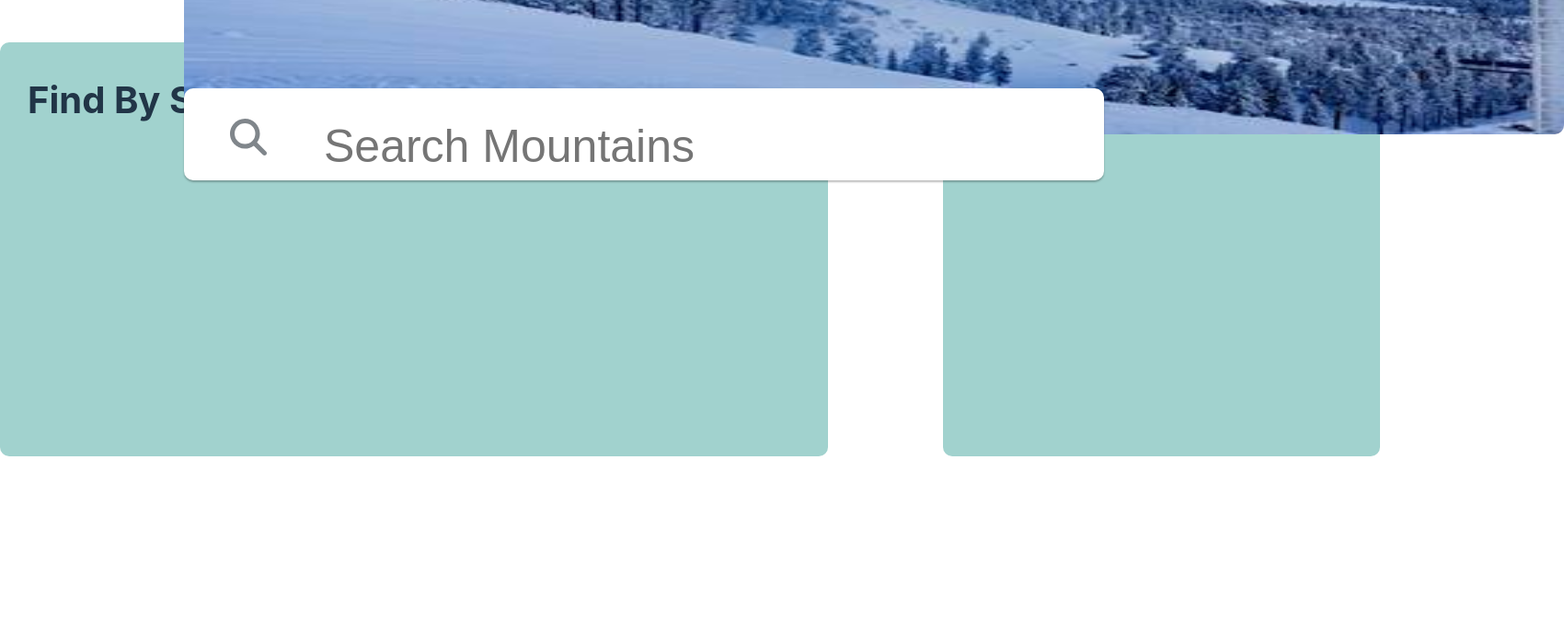
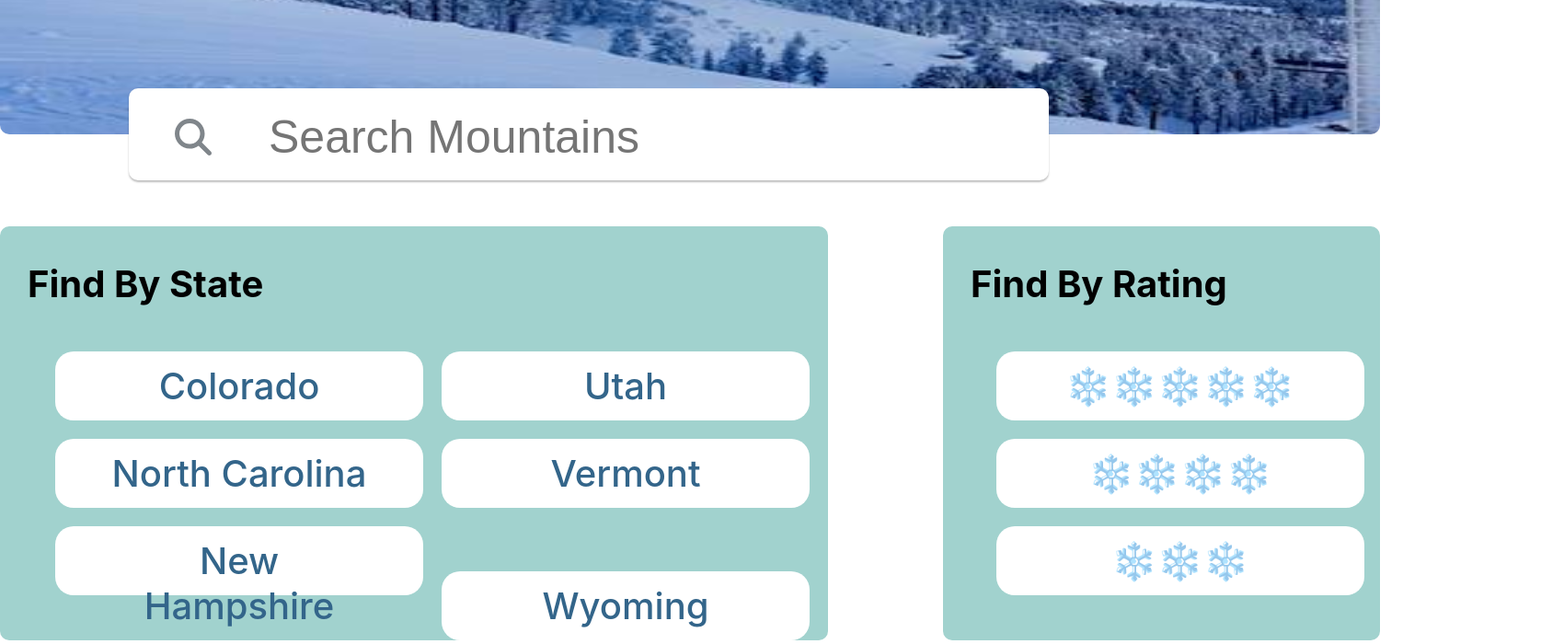
Before and after one commit to saraaltman/sherpa, a React (Vite) app in the folder sherpa/: page / in a window 1280 px wide. Shown: the part 460-1160 px from the top of the page at 92% size, 1700 px wide, since content can reach past the window. Built offline with nearby package versions, Linux system fonts and the light colour scheme.

Commit message:
worked on search button

```diff
--- a/sherpa/src/components/home/HomePage.css
+++ b/sherpa/src/components/home/HomePage.css
@@ -1,13 +1,16 @@
 body {
     background-color: white;
-    height: 2000px;
-    overflow: scroll;
+    height: 100%;
 }
 
 .top {
     position: relative;
     top: 156px;
-    left: 200px;
+    display: block;
+    margin-left: auto;
+    margin-right: auto;
+    padding-bottom: 200px;
+
 }
 
 img {
@@ -20,6 +23,8 @@ img {
 .search {
     position: absolute;
     top: 400px;
+    left: 50%;
+    transform: translate(-50%, 0);
     width: 1000px;
     height: 100px;
     box-shadow: 0px 2px 2px rgba(0, 0, 0, 0.25);
@@ -40,7 +45,7 @@ img {
 .searchInput {
     background-color: white;
     display: block;
-    margin-top: 33px;
+    margin-top: 23px;
     margin-left: 150px;
     font-size: 50px;
     border: none;
@@ -48,7 +53,8 @@ img {
 }
 
 .findBy {
-    margin-top: 50px;
+    top: 50px;
+    position: relative;
     display: block;
     margin-left: auto;
     margin-right: auto;
@@ -58,10 +64,15 @@ img {
 
 .state {
     background-color: #A1D2CE;
+    color: black;
     width: 900px;
     height: 450px;
     float: left;
     border-radius: 10px;
+}
+
+.stateList {
+    list-style-type: none;
 }
 
 h2 {
@@ -71,9 +82,14 @@ h2 {
 
 .rating {
     background-color: #A1D2CE;
+    color: black;
     margin-left: 80px;
     width: 475px;
     height: 450px;
     float: right;
     border-radius: 10px;
 }
+
+.ratingList {
+    list-style-type: none;
+}
--- a/sherpa/src/components/home/HomePage.jsx
+++ b/sherpa/src/components/home/HomePage.jsx
@@ -4,8 +4,12 @@ import { FontAwesomeIcon } from '@fortawesome/react-fontawesome'
 import { faSearch } from '@fortawesome/free-solid-svg-icons'
 
 import './HomePage.css'
+import SearchButton from "./SearchButton";
 
 const HomePage = () => {
+    let states = ["Colorado", "Utah", "North Carolina", "Vermont", "New Hampshire", "Wyoming"]
+    let snowflakes = ["❄️❄️❄️❄️❄️", "❄️❄️❄️❄️", "❄️❄️❄️"]
+
     return (
         <div className="body">
             <Header></Header>
@@ -19,9 +23,19 @@ const HomePage = () => {
             <div className="findBy">
                 <div className="state">
                     <h2>Find By State</h2>
+                    <ul className="stateList">
+                        <li>
+                        {states.map((state) => <SearchButton buttonLabel={state}></SearchButton>)}
+                        </li>
+                    </ul>
                 </div>
                 <div className="rating">
                     <h2>Find By Rating</h2>
+                    <ul className="ratingList">
+                        <li>
+                        {snowflakes.map((snowflake) => <SearchButton buttonLabel={snowflake}></SearchButton>)}
+                        </li>
+                    </ul>
                 </div>
             </div>
         </div>
--- /dev/null
+++ b/sherpa/src/components/home/SearchButton.css
@@ -0,0 +1,11 @@
+.searchButton {
+    background-color: white;
+    color: black;
+    border-radius: 20px;
+    height: 75px;
+    width: 400px;
+    margin: 10px;
+    font-size: 40px;
+    padding-top: 12px;
+    color: #33658A;
+}
--- /dev/null
+++ b/sherpa/src/components/home/SearchButton.jsx
@@ -0,0 +1,17 @@
+import './SearchButton.css'
+import React, {useState} from 'react';
+
+const SearchButton = ({buttonLabel}) => {
+
+    const [label, setLabel] = useState("button");
+
+
+
+    return (
+        <button className="searchButton">
+            {buttonLabel}
+        </button>
+
+    );
+}
+export default SearchButton;
```
